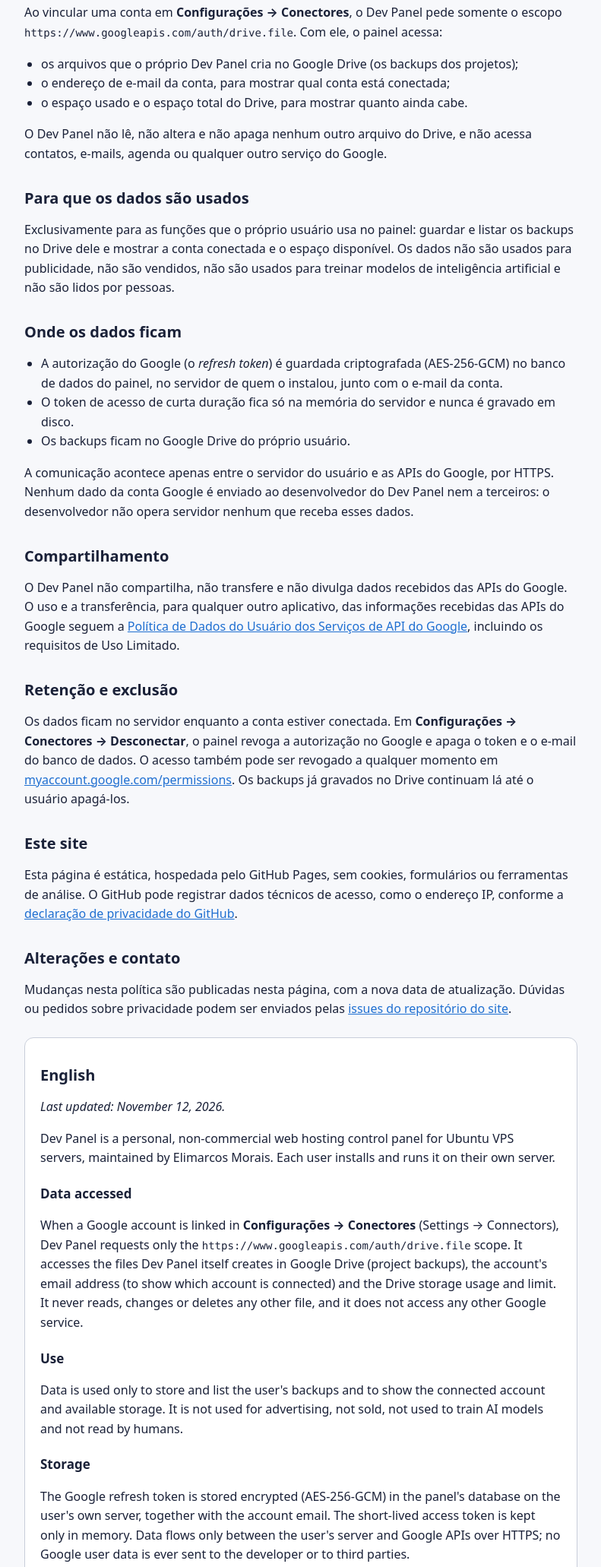
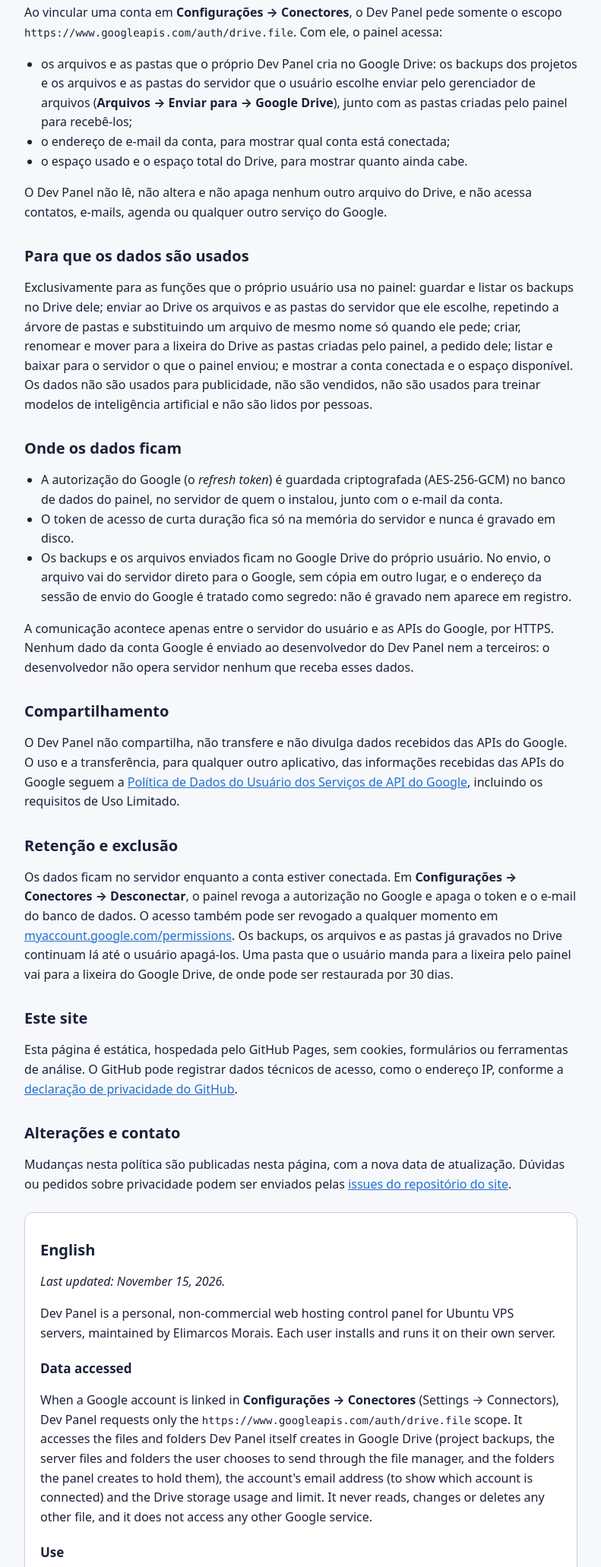
Before and after one commit to elimarcosmorais/dev-panel-site, a plain HTML site: page privacidade/index.html in a window 1280 px wide. Shown: the part 300-2362 px from the top of the page at 76% size, without its empty margins (244-1035 px from the left). Drawn offline with Linux system fonts and the light colour scheme.

Commit message:
Publica o site a partir do dev-panel d8e10fb

```diff
--- a/privacidade/index.html
+++ b/privacidade/index.html
@@ -14,7 +14,7 @@
         <img src="../dev-panel.png" alt="Logo do Dev Panel" width="64" height="64">
         <div>
             <h1>Política de Privacidade</h1>
-            <p>Dev Panel · atualizada em 12 de novembro de 2026</p>
+            <p>Dev Panel · atualizada em 15 de novembro de 2026</p>
         </div>
     </header>
 
@@ -32,7 +32,12 @@
         acessa:
     </p>
     <ul>
-        <li>os arquivos que o próprio Dev Panel cria no Google Drive (os backups dos projetos);</li>
+        <li>
+            os arquivos e as pastas que o próprio Dev Panel cria no Google Drive: os backups dos
+            projetos e os arquivos e as pastas do servidor que o usuário escolhe enviar pelo
+            gerenciador de arquivos (<strong>Arquivos → Enviar para → Google Drive</strong>), junto
+            com as pastas criadas pelo painel para recebê-los;
+        </li>
         <li>o endereço de e-mail da conta, para mostrar qual conta está conectada;</li>
         <li>o espaço usado e o espaço total do Drive, para mostrar quanto ainda cabe.</li>
     </ul>
@@ -44,7 +49,11 @@
     <h2>Para que os dados são usados</h2>
     <p>
         Exclusivamente para as funções que o próprio usuário usa no painel: guardar e listar os
-        backups no Drive dele e mostrar a conta conectada e o espaço disponível. Os dados não são
+        backups no Drive dele; enviar ao Drive os arquivos e as pastas do servidor que ele escolhe,
+        repetindo a árvore de pastas e substituindo um arquivo de mesmo nome só quando ele pede;
+        criar, renomear e mover para a lixeira do Drive as pastas criadas pelo painel, a pedido dele;
+        listar e baixar para o servidor o que o painel enviou; e mostrar a conta conectada e o espaço
+        disponível. Os dados não são
         usados para publicidade, não são vendidos, não são usados para treinar modelos de
         inteligência artificial e não são lidos por pessoas.
     </p>
@@ -57,7 +66,11 @@
             e-mail da conta.
         </li>
         <li>O token de acesso de curta duração fica só na memória do servidor e nunca é gravado em disco.</li>
-        <li>Os backups ficam no Google Drive do próprio usuário.</li>
+        <li>
+            Os backups e os arquivos enviados ficam no Google Drive do próprio usuário. No envio, o
+            arquivo vai do servidor direto para o Google, sem cópia em outro lugar, e o endereço da
+            sessão de envio do Google é tratado como segredo: não é gravado nem aparece em registro.
+        </li>
     </ul>
     <p>
         A comunicação acontece apenas entre o servidor do usuário e as APIs do Google, por HTTPS.
@@ -81,7 +94,9 @@
         Google e apaga o token e o e-mail do banco de dados. O acesso também pode ser revogado a
         qualquer momento em
         <a href="https://myaccount.google.com/permissions">myaccount.google.com/permissions</a>. Os
-        backups já gravados no Drive continuam lá até o usuário apagá-los.
+        backups, os arquivos e as pastas já gravados no Drive continuam lá até o usuário apagá-los.
+        Uma pasta que o usuário manda para a lixeira pelo painel vai para a lixeira do Google Drive,
+        de onde pode ser restaurada por 30 dias.
     </p>
 
     <h2>Este site</h2>
@@ -101,7 +116,7 @@
 
     <section class="card" lang="en" id="english">
         <h2>English</h2>
-        <p><em>Last updated: November 12, 2026.</em></p>
+        <p><em>Last updated: November 15, 2026.</em></p>
         <p>
             Dev Panel is a personal, non-commercial web hosting control panel for Ubuntu VPS servers,
             maintained by Elimarcos Morais. Each user installs and runs it on their own server.
@@ -111,22 +126,28 @@
             When a Google account is linked in <strong>Configurações → Conectores</strong>
             (Settings → Connectors), Dev Panel
             requests only the <code>https://www.googleapis.com/auth/drive.file</code> scope. It
-            accesses the files Dev Panel itself creates in Google Drive (project backups), the
-            account's email address (to show which account is connected) and the Drive storage
+            accesses the files and folders Dev Panel itself creates in Google Drive (project backups,
+            the server files and folders the user chooses to send through the file manager, and the
+            folders the panel creates to hold them), the account's email address (to show which account is connected) and the Drive storage
             usage and limit. It never reads, changes or deletes any other file, and it does not
             access any other Google service.
         </p>
         <h3>Use</h3>
         <p>
-            Data is used only to store and list the user's backups and to show the connected account
-            and available storage. It is not used for advertising, not sold, not used to train AI
+            Data is used only for the features the user runs in the panel: storing and listing
+            backups; sending to Drive the server files and folders the user chooses, mirroring the
+            folder tree and replacing a file of the same name only when the user asks; creating,
+            renaming and moving to the Drive trash the folders the panel created, at the user's
+            request; listing and downloading to the server what the panel sent; and showing the
+            connected account and available storage. It is not used for advertising, not sold, not used to train AI
             models and not read by humans.
         </p>
         <h3>Storage</h3>
         <p>
             The Google refresh token is stored encrypted (AES-256-GCM) in the panel's database on the
             user's own server, together with the account email. The short-lived access token is kept
-            only in memory. Data flows only between the user's server and Google APIs over HTTPS; no
+            only in memory. Sent files go from the server straight to Google, and the address of
+            Google's upload session is treated as a secret, never stored nor logged. Data flows only between the user's server and Google APIs over HTTPS; no
             Google user data is ever sent to the developer or to third parties.
         </p>
         <h3>Sharing</h3>
@@ -143,7 +164,9 @@
             Desconectar</strong> (Settings → Connectors → Disconnect) revokes the authorization at Google and deletes the token and the
             email from the database. Access can also be revoked at any time at
             <a href="https://myaccount.google.com/permissions">myaccount.google.com/permissions</a>.
-            Backups already in Drive remain there until the user deletes them.
+            Backups, files and folders already in Drive remain there until the user deletes them; a
+            folder the user moves to the trash through the panel goes to the Google Drive trash, where
+            it can be restored for 30 days.
         </p>
         <h3>This site and contact</h3>
         <p>
```
Also changed, not shown: index.html (+8 -6 lines).
